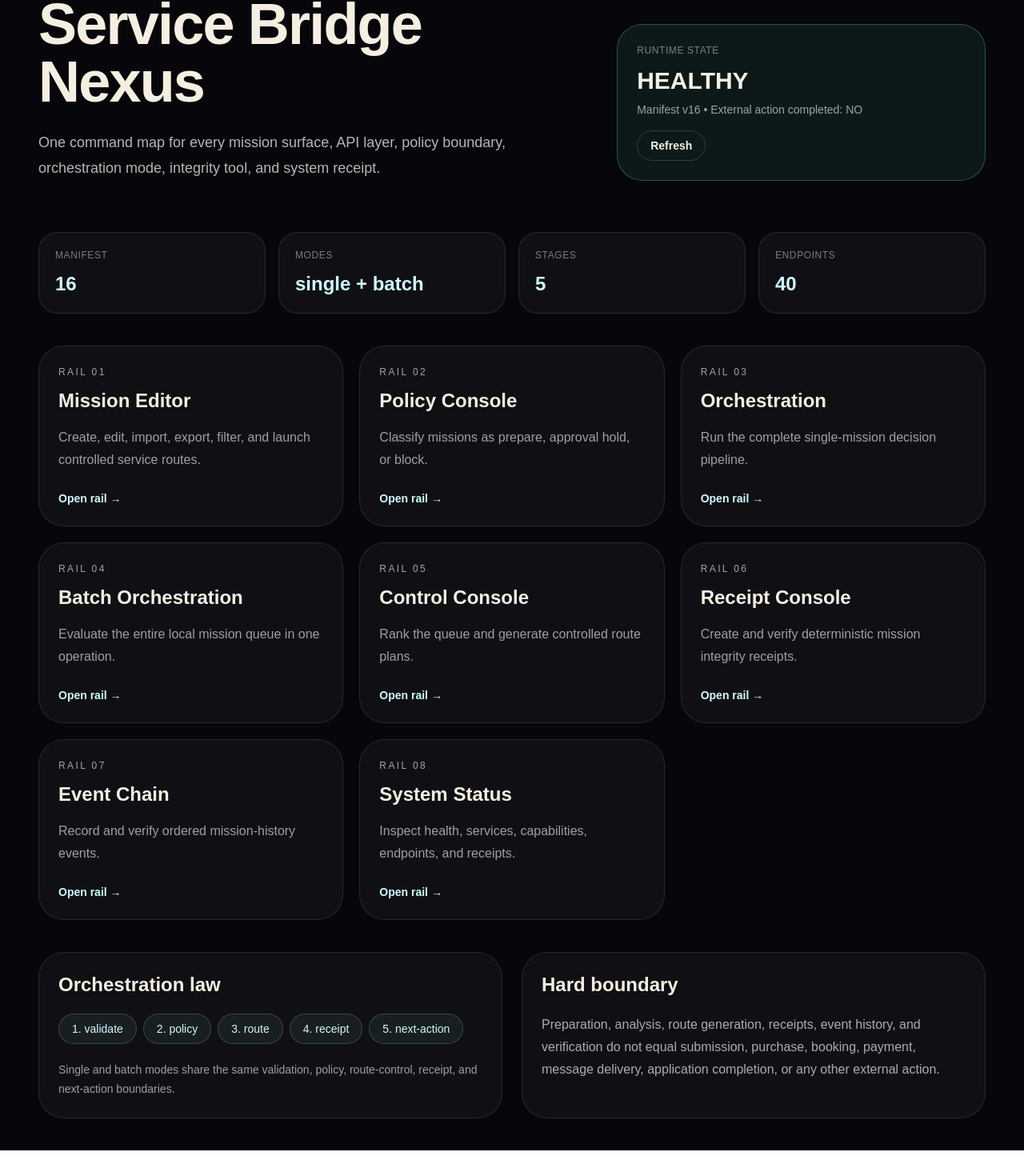
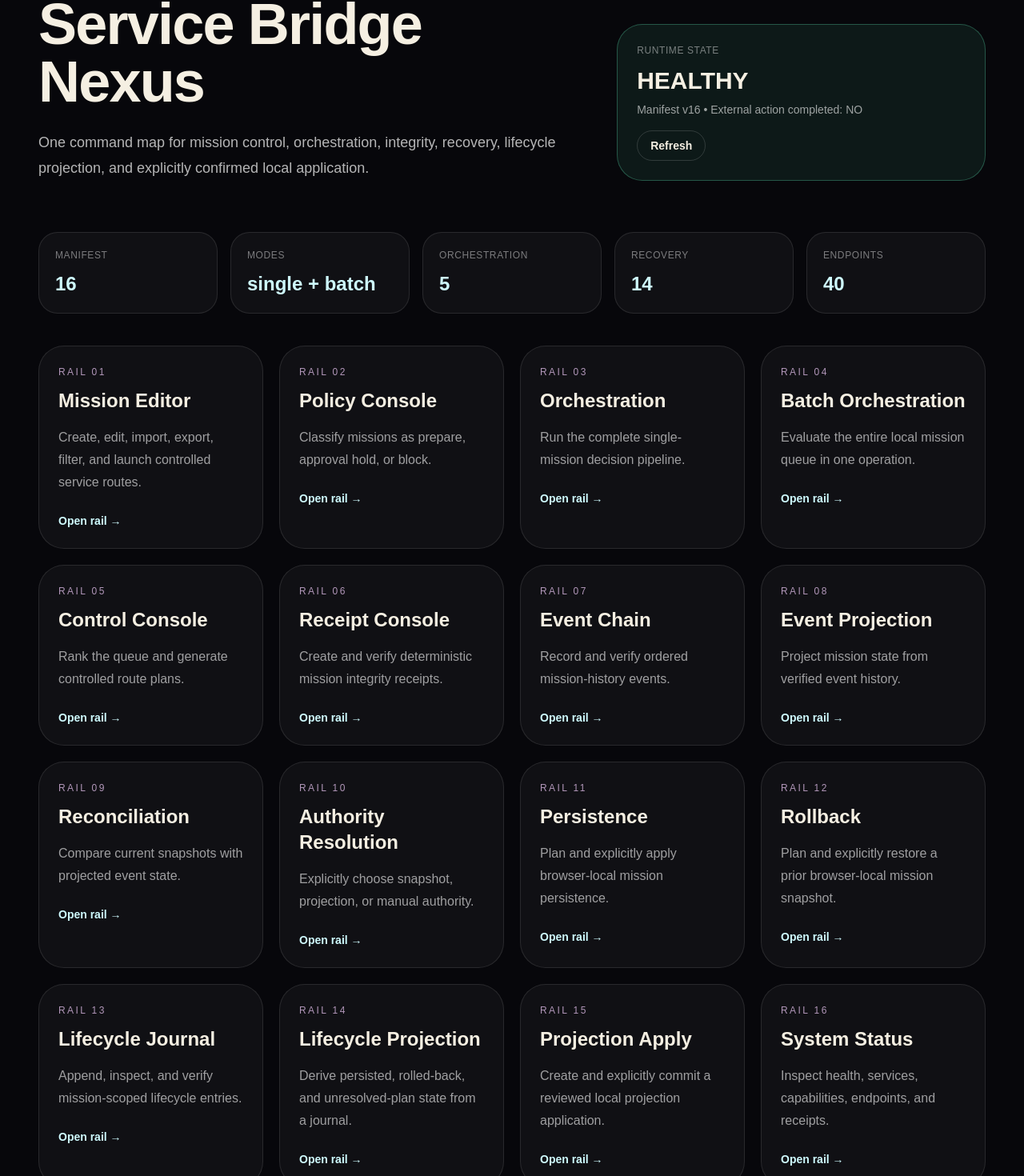
Before and after one commit to hvitiswift-afk/nextjs-boilerplate, a Next.js app: page /service-bridge/nexus in a window 1280 px wide. Shown: the part 205-1675 px from the top of the page at 80% size. Before the commit the page ends 1643 px from the top, so only its background shows below. Built offline with nearby package versions, Linux system fonts and the light colour scheme.

Commit message:
Expand Service Bridge Nexus for lifecycle projection and apply

```diff
--- a/app/service-bridge/nexus/page.tsx
+++ b/app/service-bridge/nexus/page.tsx
@@ -7,6 +7,27 @@ type Manifest = {
   mode: string;
   limits: Record<string, number>;
   orchestration: { stages: string[]; modes: string[]; externalActionCompleted: false };
+  recovery: {
+    stages: string[];
+    explicitProjectionMutationAllowed: boolean;
+    automaticProjectionMutationAllowed: boolean;
+    externalActionCompleted: false;
+  };
+  lifecycleProjection?: {
+    readOnlyProjection: boolean;
+    derivesPersistedState: boolean;
+    derivesRollbackState: boolean;
+    detectsUnresolvedPlans: boolean;
+    externalActionCompleted: false;
+  };
+  lifecycleProjectionApply?: {
+    localMutationAllowed: boolean;
+    automaticMutationAllowed: boolean;
+    planningConfirmationPattern: string;
+    commitConfirmationPattern: string;
+    externalPersistenceAllowed: boolean;
+    externalActionCompleted: false;
+  };
   endpoints: Record<string, string>;
 };
 
@@ -25,6 +46,14 @@ const surfaces = [
   ["Control Console", "/service-bridge/control", "Rank the queue and generate controlled route plans."],
   ["Receipt Console", "/service-bridge/receipts", "Create and verify deterministic mission integrity receipts."],
   ["Event Chain", "/service-bridge/events", "Record and verify ordered mission-history events."],
+  ["Event Projection", "/service-bridge/projection", "Project mission state from verified event history."],
+  ["Reconciliation", "/service-bridge/reconcile", "Compare current snapshots with projected event state."],
+  ["Authority Resolution", "/service-bridge/resolve", "Explicitly choose snapshot, projection, or manual authority."],
+  ["Persistence", "/service-bridge/persist", "Plan and explicitly apply browser-local mission persistence."],
+  ["Rollback", "/service-bridge/rollback", "Plan and explicitly restore a prior browser-local mission snapshot."],
+  ["Lifecycle Journal", "/service-bridge/lifecycle", "Append, inspect, and verify mission-scoped lifecycle entries."],
+  ["Lifecycle Projection", "/service-bridge/lifecycle-project", "Derive persisted, rolled-back, and unresolved-plan state from a journal."],
+  ["Projection Apply", "/service-bridge/lifecycle-apply", "Create and explicitly commit a reviewed local projection application."],
   ["System Status", "/service-bridge/status", "Inspect health, services, capabilities, endpoints, and receipts."],
 ] as const;
 
@@ -66,7 +95,7 @@ export default function ServiceBridgeNexusPage() {
           <div>
             <p className="mb-4 inline-flex rounded-full border border-fuchsia-300/30 bg-fuchsia-300/10 px-4 py-2 text-sm text-fuchsia-100">Permanent operational entry point</p>
             <h1 className="text-5xl font-black tracking-tight sm:text-7xl">Service Bridge Nexus</h1>
-            <p className="mt-6 max-w-3xl text-lg leading-8 text-white/70">One command map for every mission surface, API layer, policy boundary, orchestration mode, integrity tool, and system receipt.</p>
+            <p className="mt-6 max-w-3xl text-lg leading-8 text-white/70">One command map for mission control, orchestration, integrity, recovery, lifecycle projection, and explicitly confirmed local application.</p>
           </div>
           <div className={`rounded-[2rem] border p-6 ${health?.status === "healthy" ? "border-emerald-300/30 bg-emerald-300/[0.08]" : "border-amber-300/30 bg-amber-300/[0.08]"}`}>
             <p className="text-xs uppercase tracking-wider text-white/45">Runtime state</p>
@@ -78,22 +107,24 @@ export default function ServiceBridgeNexusPage() {
 
         {error ? <div className="mb-8 rounded-2xl border border-red-300/30 bg-red-300/10 p-4 text-red-100">{error}</div> : null}
 
-        <section className="grid gap-4 sm:grid-cols-2 lg:grid-cols-4">
+        <section className="grid gap-4 sm:grid-cols-2 lg:grid-cols-5">
           {[
             ["Manifest", manifest?.version ?? "—"],
             ["Modes", manifest?.orchestration?.modes?.join(" + ") ?? "—"],
-            ["Stages", manifest?.orchestration?.stages?.length ?? "—"],
+            ["Orchestration", manifest?.orchestration?.stages?.length ?? "—"],
+            ["Recovery", manifest?.recovery?.stages?.length ?? "—"],
             ["Endpoints", manifest ? Object.keys(manifest.endpoints).length : "—"],
           ].map(([label, value]) => <article key={String(label)} className="rounded-3xl border border-white/10 bg-white/[0.04] p-5"><p className="text-xs uppercase tracking-wider text-white/45">{label}</p><p className="mt-3 break-words text-2xl font-black text-cyan-100">{value}</p></article>)}
         </section>
 
-        <section className="mt-10 grid gap-5 md:grid-cols-2 lg:grid-cols-3">
+        <section className="mt-10 grid gap-5 md:grid-cols-2 lg:grid-cols-3 xl:grid-cols-4">
           {surfaces.map(([title, href, description], index) => <a key={href} href={href} className="group rounded-[2rem] border border-white/10 bg-white/[0.04] p-6 transition hover:border-cyan-200/40 hover:bg-cyan-200/[0.06]"><p className="text-xs uppercase tracking-[0.2em] text-fuchsia-200/70">Rail {String(index + 1).padStart(2, "0")}</p><h2 className="mt-3 text-2xl font-black group-hover:text-cyan-100">{title}</h2><p className="mt-4 leading-7 text-white/60">{description}</p><p className="mt-6 text-sm font-bold text-cyan-100">Open rail →</p></a>)}
         </section>
 
-        <section className="mt-10 grid gap-6 lg:grid-cols-2">
-          <article className="rounded-[2rem] border border-white/10 bg-white/[0.04] p-6"><h2 className="text-2xl font-black">Orchestration law</h2><div className="mt-5 flex flex-wrap gap-2">{manifest?.orchestration?.stages?.map((stage, index) => <span key={stage} className="rounded-full border border-cyan-200/20 bg-cyan-200/[0.06] px-4 py-2 text-sm text-cyan-100">{index + 1}. {stage}</span>)}</div><p className="mt-5 text-sm leading-6 text-white/60">Single and batch modes share the same validation, policy, route-control, receipt, and next-action boundaries.</p></article>
-          <article className="rounded-[2rem] border border-white/10 bg-white/[0.04] p-6"><h2 className="text-2xl font-black">Hard boundary</h2><p className="mt-5 leading-7 text-white/65">Preparation, analysis, route generation, receipts, event history, and verification do not equal submission, purchase, booking, payment, message delivery, application completion, or any other external action.</p></article>
+        <section className="mt-10 grid gap-6 lg:grid-cols-3">
+          <article className="rounded-[2rem] border border-white/10 bg-white/[0.04] p-6"><h2 className="text-2xl font-black">Orchestration law</h2><div className="mt-5 flex flex-wrap gap-2">{manifest?.orchestration?.stages?.map((stage, index) => <span key={stage} className="rounded-full border border-cyan-200/20 bg-cyan-200/[0.06] px-4 py-2 text-sm text-cyan-100">{index + 1}. {stage}</span>)}</div><p className="mt-5 text-sm leading-6 text-white/60">Single and batch modes share validation, policy, route-control, receipt, and next-action boundaries.</p></article>
+          <article className="rounded-[2rem] border border-white/10 bg-white/[0.04] p-6"><h2 className="text-2xl font-black">Projection permission</h2><p className="mt-5 leading-7 text-white/65">Local projection mutation: <strong>{manifest?.recovery?.explicitProjectionMutationAllowed ? "EXPLICITLY ALLOWED" : "NOT ALLOWED"}</strong></p><p className="mt-3 text-sm text-white/55">Automatic projection mutation: {manifest?.recovery?.automaticProjectionMutationAllowed ? "ALLOWED" : "DISALLOWED"}</p><p className="mt-3 text-sm text-white/55">Required gates: {manifest?.lifecycleProjectionApply?.planningConfirmationPattern ?? "—"} → {manifest?.lifecycleProjectionApply?.commitConfirmationPattern ?? "—"}</p></article>
+          <article className="rounded-[2rem] border border-white/10 bg-white/[0.04] p-6"><h2 className="text-2xl font-black">Hard boundary</h2><p className="mt-5 leading-7 text-white/65">Local mission mutation can be explicitly approved. It still does not equal submission, purchase, booking, payment, message delivery, application completion, external persistence, or any other third-party action.</p></article>
         </section>
       </section>
     </main>
```
